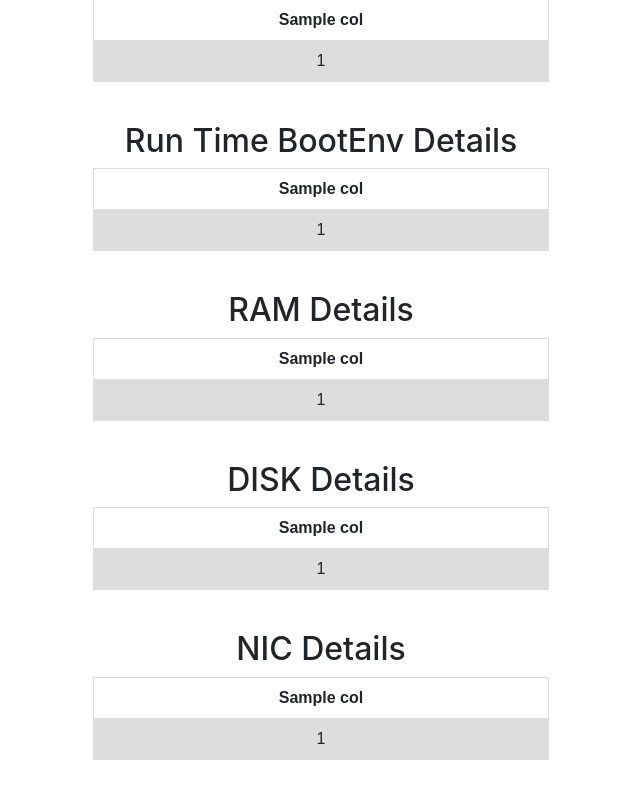
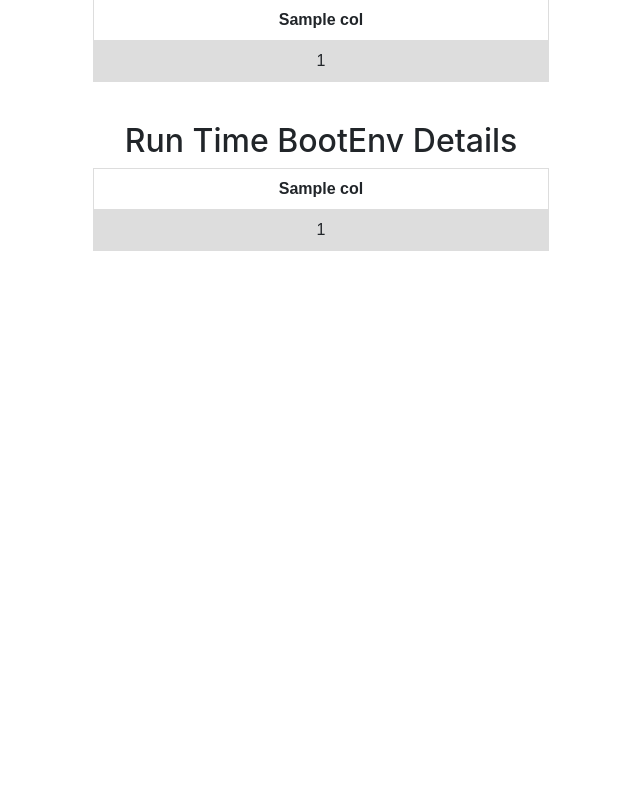
Before and after one commit to gadgilrajeev/BenchmarkingDiffTool, a Flask app: template templates/environment-details.html in a window 1280 px wide. Shown: the part 722-1522 px from the top of the page, without its empty margins (319-959 px from the left). After the commit the page ends 973 px from the top, so only its background shows below. Run offline with Flask 2, Linux system fonts and the light colour scheme; the template is opened without the code that fills it: most values are stand-ins (such as "Sample title", 1, 10 or a date in 2020); some libraries are stand-ins or nearby versions.

Commit message:
Removed ram, disk and nic. Will put back when structure of those tables is fixed

```diff
--- a/templates/environment-details.html
+++ b/templates/environment-details.html
@@ -113,67 +113,4 @@ Environment Details
 		</table>
 	</div>
 
-	<div class='environment-details'>
-		<h2>RAM Details</h2>
-		<table>
-			<tr>
-				{% for col in context.ram %}
-					<th>
-						{{ col }}
-					</th>
-				{% endfor %}
-			</tr>
-
-			<tr>
-				{% for col in context.ram %}
-					<td>
-						{{ context.ram[col][0] }}
-					</td>
-				{% endfor %}
-			</tr>
-		</table>
-	</div>
-
-	<div class='environment-details'>
-		<h2>DISK Details</h2>
-		<table>
-			<tr>
-				{% for col in context.disk %}
-					<th>
-						{{ col }}
-					</th>
-				{% endfor %}
-			</tr>
-
-			<tr>
-				{% for col in context.disk %}
-					<td>
-						{{ context.disk[col][0] }}
-					</td>
-				{% endfor %}
-			</tr>
-		</table>
-	</div>
-
-	<div class='environment-details'>
-		<h2>NIC Details</h2>
-		<table>
-			<tr>
-				{% for col in context.nic %}
-					<th>
-						{{ col }}
-					</th>
-				{% endfor %}
-			</tr>
-
-			<tr>
-				{% for col in context.nic %}
-					<td>
-						{{ context.nic[col][0] }}
-					</td>
-				{% endfor %}
-			</tr>
-		</table>
-	</div>
-
 {% endblock %}
```
